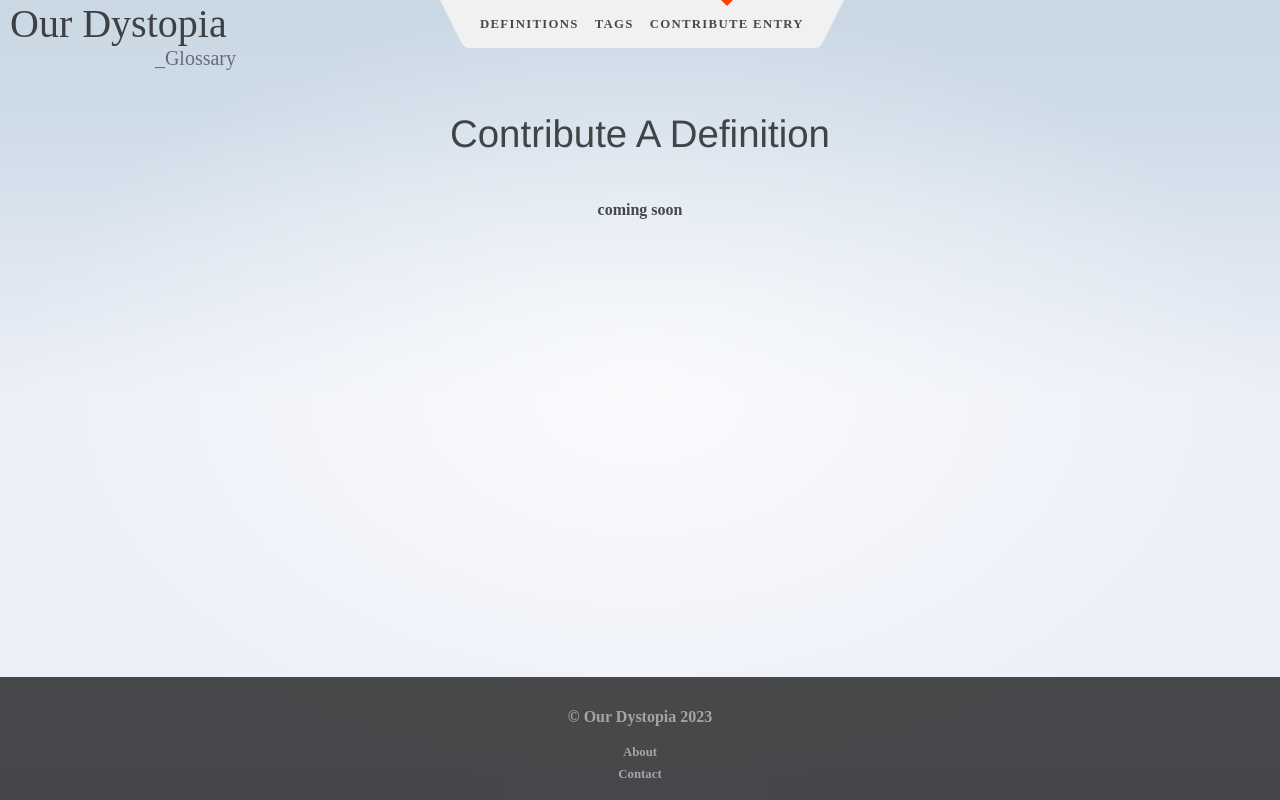
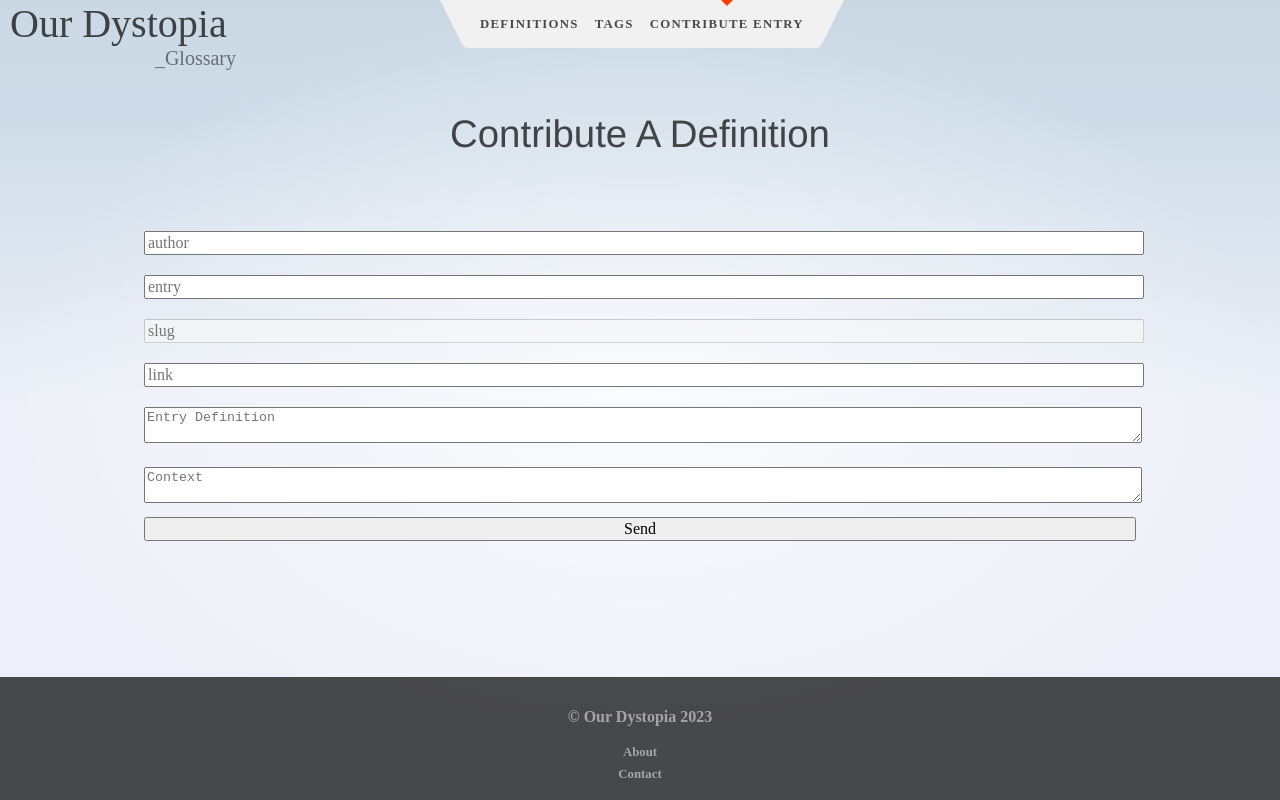
Before and after one commit to Brysonmk1984/glossary, a SvelteKit app: page /user-entry in a window 1280 px wide. Built offline with nearby package versions, Linux system fonts and the light colour scheme; a web font is replaced by a local one.

Commit message:
WIP form

```diff
--- a/src/routes/user-entry/+page.svelte
+++ b/src/routes/user-entry/+page.svelte
@@ -6,11 +6,34 @@
 <h1>Contribute a definition</h1>
 
 <div>
-  <strong>coming soon</strong>
+  <form method="POST">
+    <div>
+      <input name="author" type="text" placeholder="author" />
+      <input name="entry" type="text" placeholder="entry" />
+      <input name="slug" type="text" placeholder="slug" disabled />
+      <input name="link" type="text" placeholder="link" />
+      <textarea name="description" placeholder="Entry Definition"></textarea>
+      <textarea name="advanced_description" placeholder="Context"></textarea>
+      <button>Send</button>
+    </div>
+  </form>
 </div>
 
 <style>
   div {
     margin:20px auto 0px;
   }
+
+  form div input{
+    width: 100%;
+    margin: 10px 0px;
+  }
+  form div textarea{
+    width: 100%;
+    margin: 10px 0px;
+  }
+  form div button{
+    display:block;
+    width: 100%
+  }
 </style>
```
